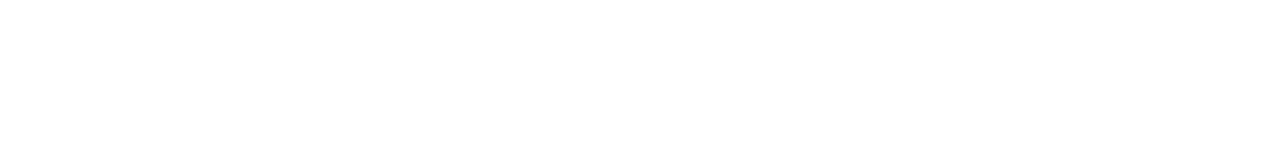
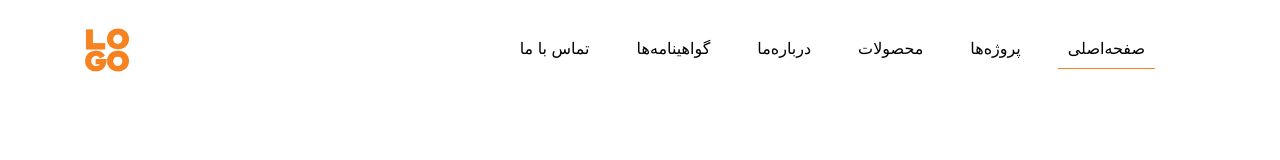
Before and after one commit to mahdi-kheibari/hooman-hiring-project, a website: page index.html in a window 1280 px wide. Drawn offline with nearby package versions, Linux system fonts and the light colour scheme.

Commit message:
header was added

```diff
--- /dev/null
+++ b/css/index.css
@@ -0,0 +1,18 @@
+:root {
+    --orange: #F68220;
+}
+a:hover{
+    text-decoration: none;
+}
+header ul a {
+    padding: 10px;
+    margin-left: 27px;
+    color: black;
+    font-size: 16px;
+}
+header ul .active {
+    border-bottom: 1px solid var(--orange);
+}
+header{
+    padding: 28px 0;
+}
--- a/index.html
+++ b/index.html
@@ -1,5 +1,6 @@
 <!DOCTYPE html>
 <html lang="en">
+
 <head>
     <meta charset="UTF-8">
     <meta http-equiv="X-UA-Compatible" content="IE=edge">
@@ -7,11 +8,43 @@
     <title>Hooman hiring project</title>
     <link rel="stylesheet" href="https://cdn.jsdelivr.net/npm/bootstrap@4.6.2/dist/css/bootstrap.min.css"
         integrity="sha384-xOolHFLEh07PJGoPkLv1IbcEPTNtaed2xpHsD9ESMhqIYd0nLMwNLD69Npy4HI+N" crossorigin="anonymous">
+    <link rel="stylesheet" href="./css/index.css">
 </head>
 
-<body>
+<body dir="rtl">
+    <header>
+        <nav class="container d-flex justify-content-between align-items-baseline">
+            <ul class="list-unstyled d-flex">
+                <li>
+                    <a href="#" class="header-item active" onclick="setActive(0)">صفحه‌اصلی</a>
+                </li>
+                <li>
+                    <a href="#" class="header-item" onclick="setActive(1)">پروژه‌ها</a>
+                </li>
+                <li>
+                    <a href="#" class="header-item" onclick="setActive(2)">محصولات</a>
+                </li>
+                <li>
+                    <a href="#" class="header-item" onclick="setActive(3)">درباره‌ما</a>
+                </li>
+                <li>
+                    <a href="#" class="header-item" onclick="setActive(4)">گواهینامه‌ها</a>
+                </li>
+                <li>
+                    <a href="#" class="header-item" onclick="setActive(5)">تماس با ما</a>
+                </li>
+            </ul>
+            <div class="logo">
+                <img src="./logo.png" alt="logo">
+            </div>
+        </nav>
+    </header>
+    <main>
 
+    </main>
+    <footer>
 
+    </footer>
     <script src="https://cdn.jsdelivr.net/npm/jquery@3.5.1/dist/jquery.slim.min.js"
         integrity="sha384-DfXdz2htPH0lsSSs5nCTpuj/zy4C+OGpamoFVy38MVBnE+IbbVYUew+OrCXaRkfj"
         crossorigin="anonymous"></script>
--- a/index.js
+++ b/index.js
@@ -0,0 +1,9 @@
+function setActive(index) {
+    const items = document.getElementsByClassName("header-item")
+    for (i = 0; i < items.length; i++) {
+        if (items[i].className.search("active")!==-1) {
+            items[i].className = items[i].className.replace(" active", "");
+        }
+    }
+    items[index].className += " active";
+}
```
Also changed, not shown: logo.png (added).
